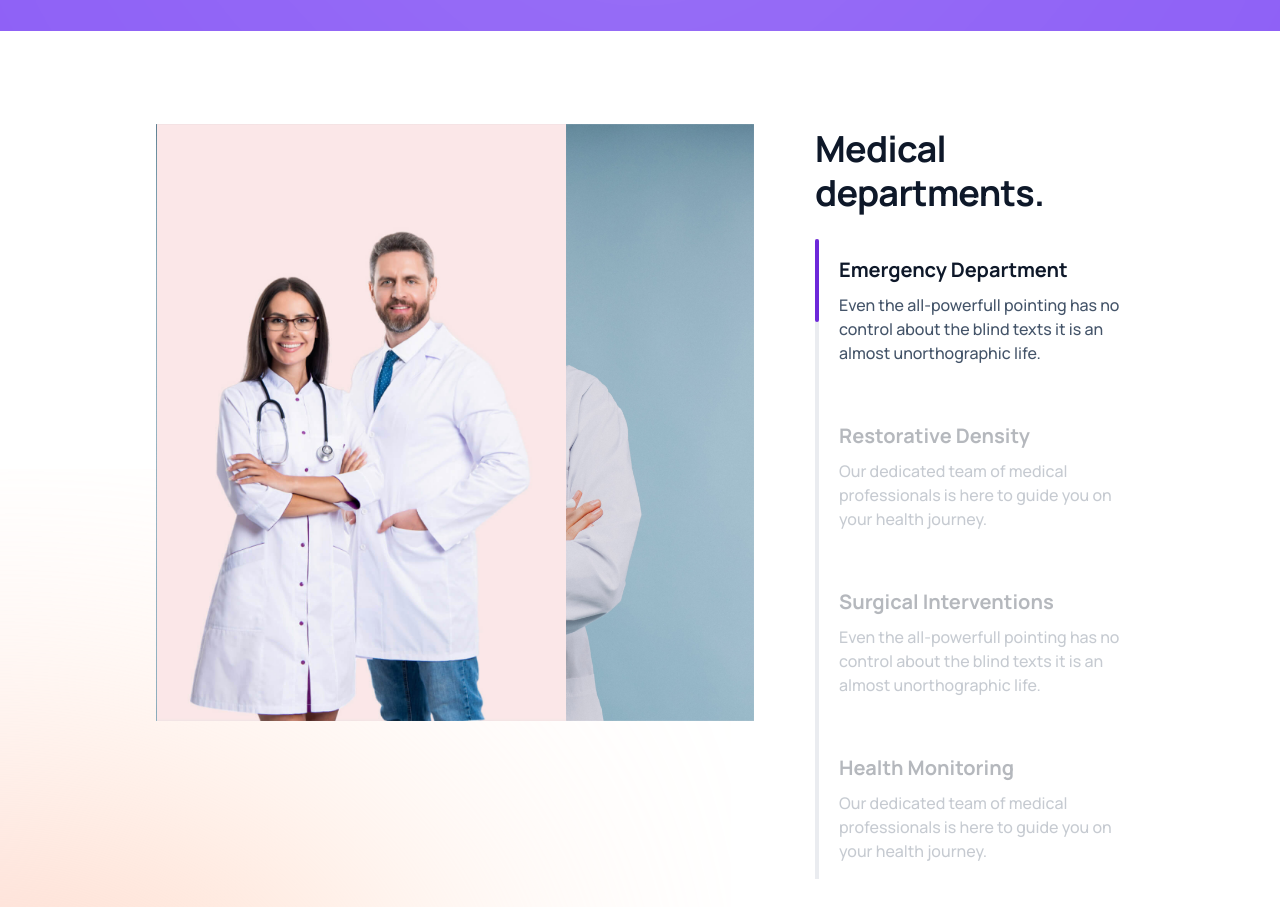
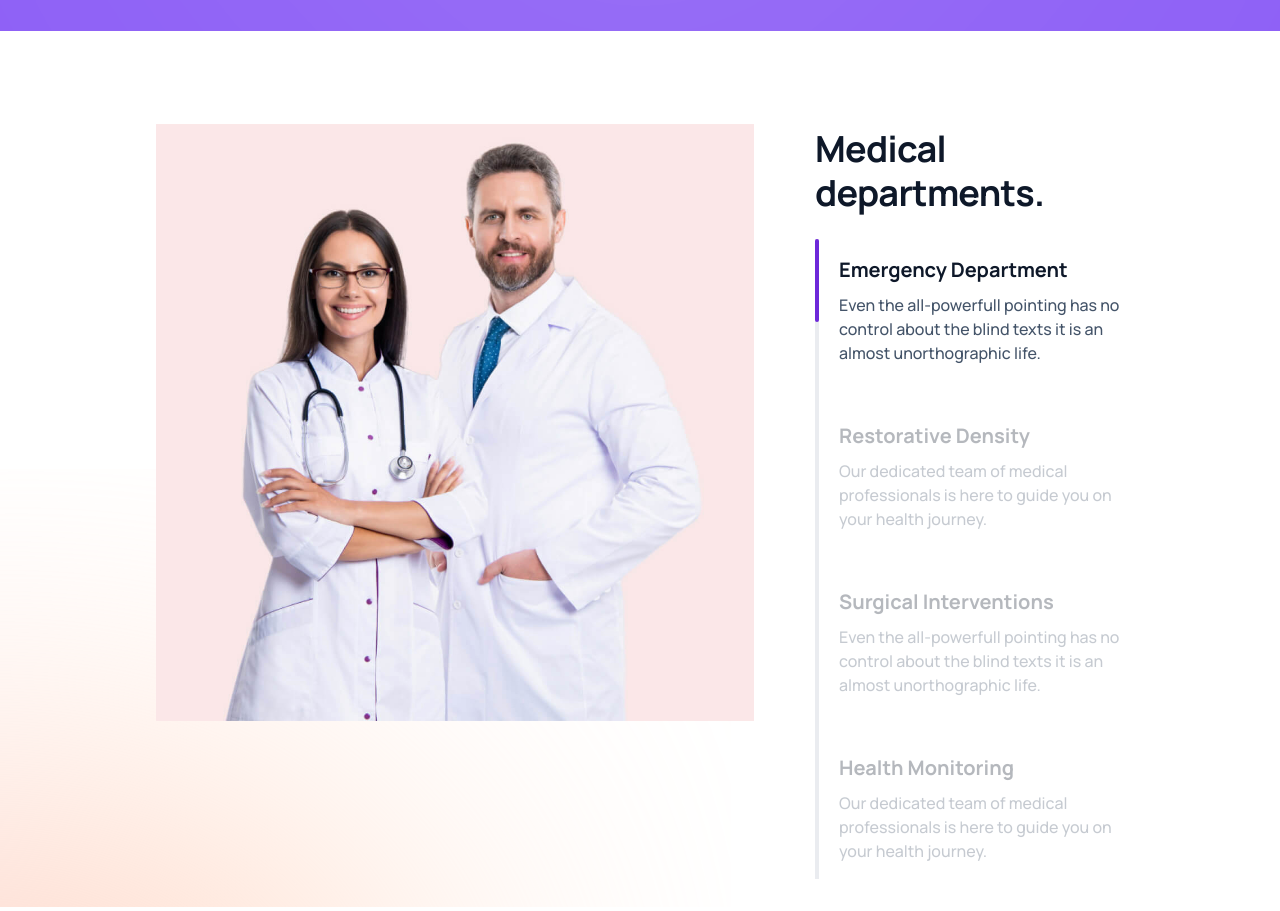
Before and after one commit to AbayTesfaye/Mediprime, a React (Vite) app: page / in a window 1280 px wide. Shown: the part 3240-4151 px from the top of the page. Built offline with nearby package versions, Linux system fonts and the light colour scheme.

Commit message:
Update some ui animation

```diff
--- a/src/components/why-us.tsx
+++ b/src/components/why-us.tsx
@@ -56,9 +56,9 @@ const WhyUs = () => {
              once: true
            }}
          className="relative z-10 h-[350px] w-full object-cover sm:h-[450px] md:h-[591px] md:min-w-[400px] xl:min-w-[592px]">
-         <img src={emergency} alt=""  className={`absolute z-[14] h-full scale-[1.01] object-cover transition-all duration-300 ${position === 1 ? "opacity-100" : "opacity-0"}`} />
+         <img src={emergency} alt=""  className={`absolute z-[14] h-full w-full scale-[1.01] object-cover transition-all duration-300 ${position === 1 ? "opacity-100" : "opacity-0"}`} />
 
-         <img src={dentistry} alt="" className={`absolute z-[13] h-full scale-[1.01] object-cover transition-all duration-300 ${position === 1 ? "bg-opacity-100" : "opacity-0"}`}/>
+         <img src={dentistry} alt="" className={`absolute z-[13] h-full scale-[1.01] object-cover transition-all duration-300 ${position === 2 ? "bg-opacity-100" : "opacity-0"}`}/>
 
          <img src={surgical} alt="" className={`absolute z-[11] h-full w-full object-cover transition-all duration-300 ${position <= 3 ? "bg-opacity-100" : "opacity-0"}`}/>
 
```
